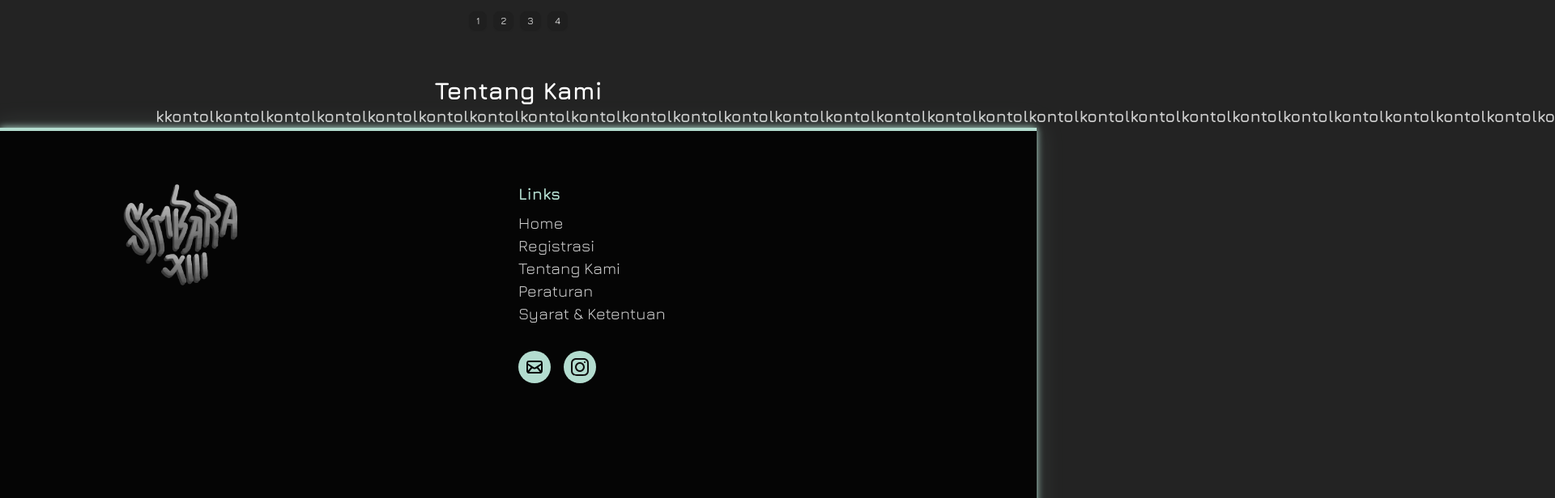
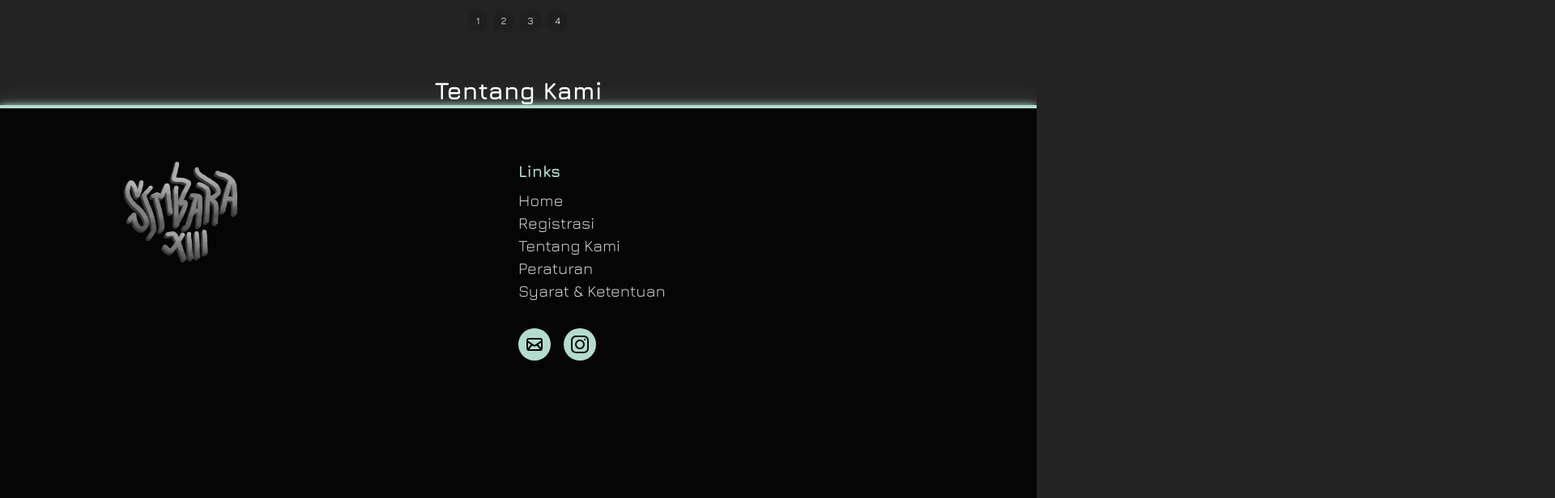
Before and after one commit to ghaisanghaisan/simbara-xiii, a Next.js app: page /tentang-kami in a window 1280 px wide. Shown: the part 480-1096 px from the top of the page at 81% size, 1920 px wide, since content can reach past the window. Built offline with nearby package versions, Linux system fonts and the light colour scheme.

Commit message:
removed bad word

```diff
--- a/app/tentang-kami/page.tsx
+++ b/app/tentang-kami/page.tsx
@@ -28,6 +28,6 @@
   <a href="#item4" className="btn btn-xs">4</a>
 </div>
     <h1 className="text-3xl font-bold text-white text-center mt-12">Tentang Kami </h1>
-    <p className="text-xl font-bold text-center text-wrap">kkontolkontolkontolkontolkontolkontolkontolkontolkontolkontolkontolkontolkontolkontolkontolkontolkontolkontolkontolkontolkontolkontolkontolkontolkontolkontolkontolkontolkontolkontolkontolontol </p>
+    <p className="text-xl font-bold text-center text-wrap"></p>
   </section>;
 }
```
